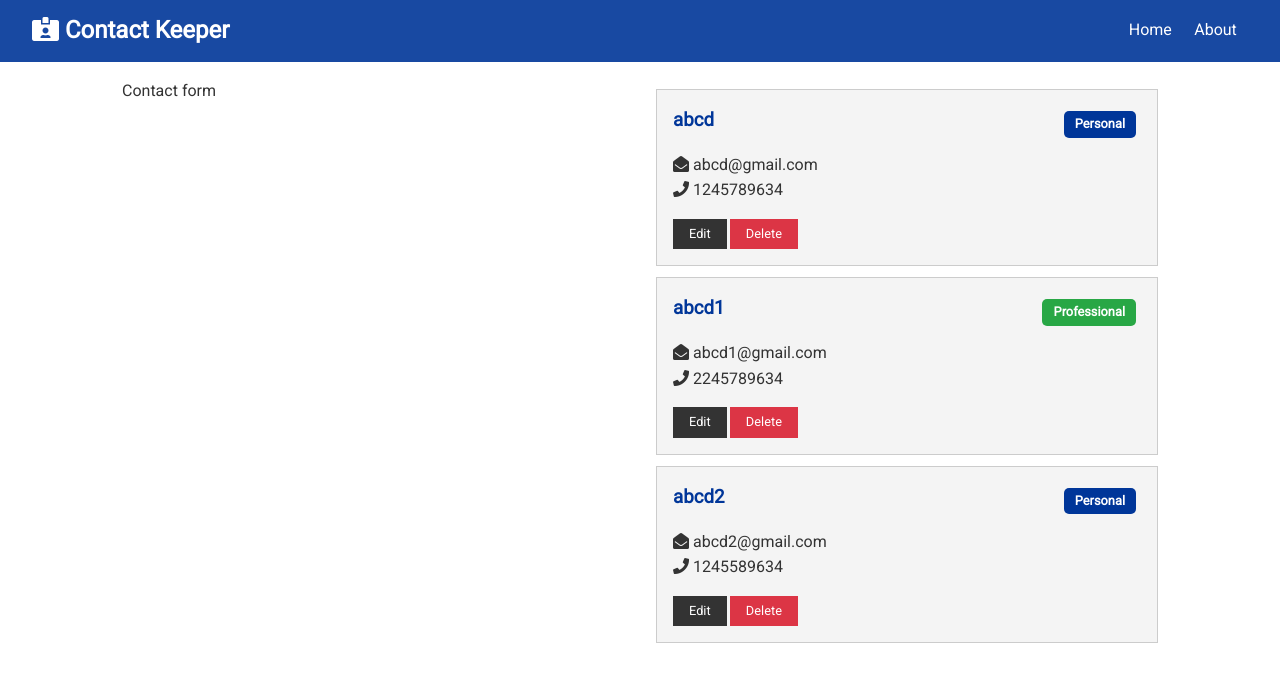
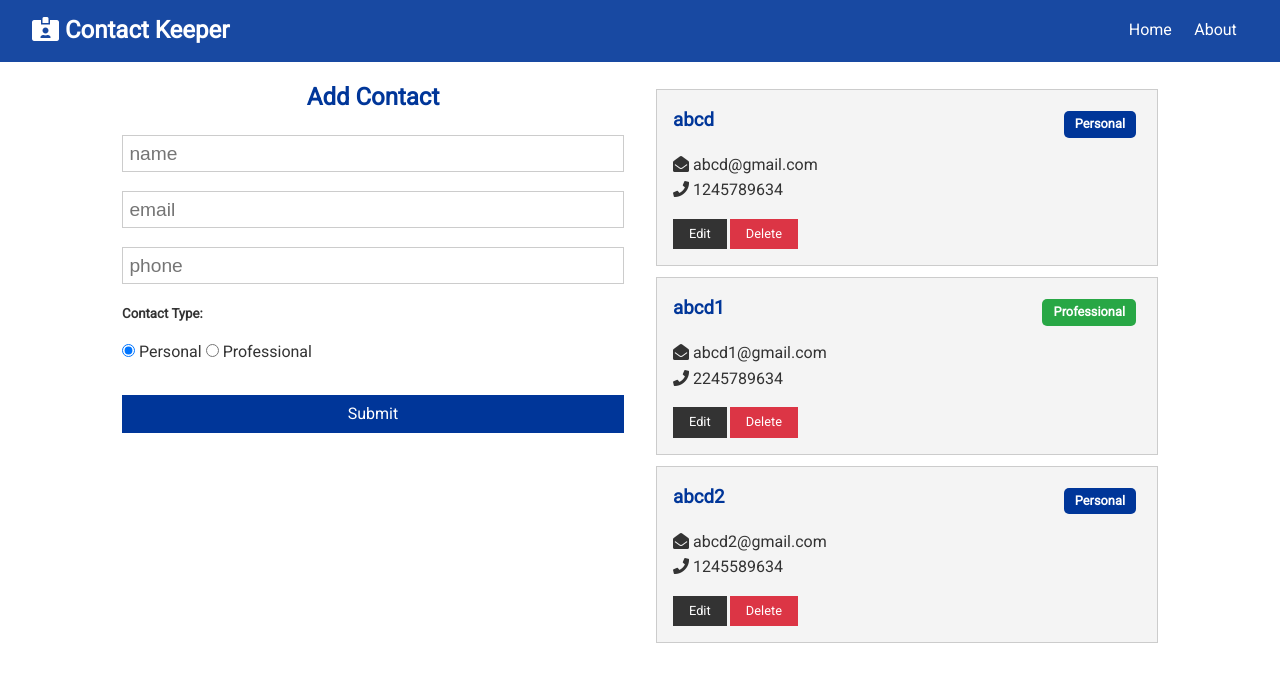
Before and after one commit to Prathm98/react-projects, a React (Create React App) app in the folder contact-keeper/client/: page / in a window 1280 px wide. Shown: the top 682 px of the page. Built offline with nearby package versions, Linux system fonts and the light colour scheme.

Commit message:
ContactForm, Delete
Added contact form. Add and delete contact from context.

```diff
--- /dev/null
+++ b/contact-keeper/client/src/components/contacts/ContactForm.js
@@ -0,0 +1,41 @@
+import React, {useState, useContext} from 'react';
+import ContactContext from '../../context/contact/contactContext';
+
+const ContactForm = () => {
+  const contactContext = useContext(ContactContext);
+
+  const [contact, setContact] = useState({
+    name: '', email: '', phone: '', type: 'personal'
+  });
+
+  const { name, email, phone, type } = contact;
+
+  const onChange = (e) => {
+    setContact({ ...contact, [e.target.name]: e.target.value });
+  }
+
+  const onSubmit = (e) => {
+    e.preventDefault();
+    contactContext.addContact(contact);
+    setContact({
+      name: '', email: '', phone: '', type: 'personal'
+    });
+  }
+
+  return (
+    <form onSubmit={onSubmit}>
+      <h2 className="text-primary">Add Contact</h2>
+      <input type="text" name="name" value={name} onChange={onChange} placeholder="name" />
+      <input type="text" name="email" value={email} onChange={onChange} placeholder="email" />
+      <input type="text" name="phone" value={phone} onChange={onChange} placeholder="phone" />
+      <h5>Contact Type:</h5>
+      <input type="radio" name="type" value="personal"
+        onChange={onChange} checked={ type == 'personal' } /> Personal {'  '}
+      <input type="radio" name="type" value="professional"
+        onChange={onChange} checked={ type == 'professional' } /> Professional
+      <input type="submit" className="btn btn-primary btn-block" name="Submit" value="Submit" />
+    </form>
+  )
+}
+
+export default ContactForm
--- a/contact-keeper/client/src/components/contacts/ContactItem.js
+++ b/contact-keeper/client/src/components/contacts/ContactItem.js
@@ -1,7 +1,19 @@
-import React from 'react'
+import React, {useContext} from 'react';
+import ContactContext from '../../context/contact/contactContext';
+
 
 const ContactItem = ({contact}) => {
   const {name, email, id, phone, type} = contact;
+
+  const contactContext = useContext(ContactContext)
+
+  const editContact = (e) => {
+
+  }
+
+  const deleteContact = (e) => {
+    contactContext.deleteContact(contact.id);
+  }
 
   return (
     <div className="card bg-light">
@@ -18,8 +30,8 @@ const ContactItem = ({contact}) => {
         </li>}
       </ul>
       <p>
-        <button className="btn btn-dark btn-sm">Edit</button>
-        <button className="btn btn-danger btn-sm">Delete</button>
+        <button type="button" className="btn btn-dark btn-sm" onClick={editContact}>Edit</button>
+        <button type="button" className="btn btn-danger btn-sm" onClick={deleteContact}>Delete</button>
       </p>
     </div>
   )
--- a/contact-keeper/client/src/components/contacts/Contacts.js
+++ b/contact-keeper/client/src/components/contacts/Contacts.js
@@ -7,16 +7,13 @@ const Contacts = () => {
   const {contacts} = contactContext;
 
   return (
-    <div className="grid-2">
-      <div>Contact form</div>
-      <div>
-        {
-          contacts.map(contact => (
-            <ContactItem key={contact.id} contact={contact} />
-          ))
-        }
-      </div>
-    </div>
+    <Fragment>
+      {
+        contacts.map(contact => (
+          <ContactItem key={contact.id} contact={contact} />
+        ))
+      }
+    </Fragment>
   )
 }
 
--- a/contact-keeper/client/src/context/contact/ContactState.js
+++ b/contact-keeper/client/src/context/contact/ContactState.js
@@ -1,7 +1,7 @@
 import ContactContext from './contactContext';
 import ContactReducer from './contactReducer';
 import { useReducer } from 'react';
-import uuid from 'uuid';
+import { v4 } from 'uuid';
 import { ADD_CONTACT, DELETE_CONTACT, SET_CURRENT, CLEAR_CURRENT,
   UPDATE_CONTACT, FILTER_CONTACTS, CLEAR_FILTER } from '../types';
 
@@ -30,9 +30,28 @@ const ContactState = (props) => {
 
   const [state, dispatch] = useReducer(ContactReducer, initialState);
 
+  // Add Contact
+  const addContact = contact =>{
+    contact.id = v4();
+    dispatch({
+      type: ADD_CONTACT,
+      payload: contact
+    });
+  }
+
+  // Delete Contact
+  const deleteContact = id => {
+    dispatch({
+      type: DELETE_CONTACT,
+      payload: id
+    })
+  }
+
   return <ContactContext.Provider
     value={{
-      contacts: state.contacts
+      contacts: state.contacts,
+      addContact,
+      deleteContact
     }}
   >
     {props.children}
--- a/contact-keeper/client/src/context/contact/contactReducer.js
+++ b/contact-keeper/client/src/context/contact/contactReducer.js
@@ -2,7 +2,18 @@ import { ADD_CONTACT, DELETE_CONTACT, SET_CURRENT, CLEAR_CURRENT,
   UPDATE_CONTACT, FILTER_CONTACTS, CLEAR_FILTER } from '../types';
 
 const contactReducer = (state, action) => {
-
+  switch (action.type) {
+    case ADD_CONTACT:
+      return {
+        ...state, contacts: [...state.contacts, action.payload]
+      };
+    case DELETE_CONTACT:
+      return {
+        ...state, contacts: state.contacts.filter(contact=> contact.id != action.payload)
+      };
+    default:
+      return state;
+  }
 }
 
 export default contactReducer;
--- a/contact-keeper/client/src/pages/Home.js
+++ b/contact-keeper/client/src/pages/Home.js
@@ -1,11 +1,13 @@
-import React, {Fragment} from 'react'
+import React from 'react'
+import ContactForm from '../components/contacts/ContactForm'
 import Contacts from '../components/contacts/Contacts'
 
 const Home = () => {
   return (
-    <Fragment>
-      <Contacts />
-    </Fragment>
+    <div className="grid-2">
+      <div><ContactForm /></div>
+      <div><Contacts /></div>
+    </div>
   )
 }
 
```
